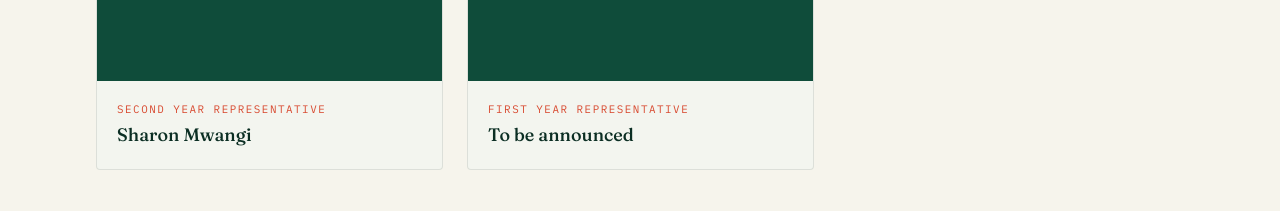
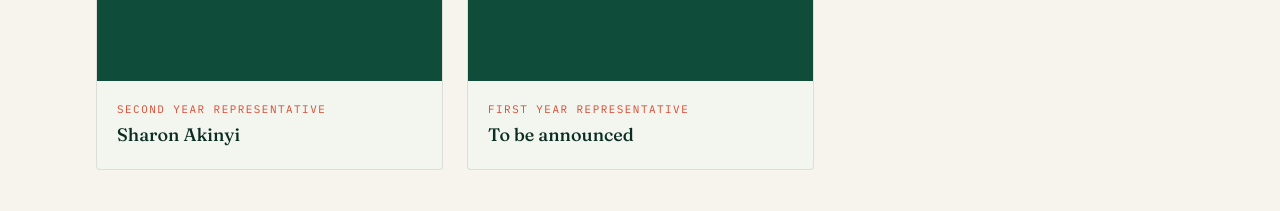
Before and after one commit to Machajose/MLS-Website, a React (Vite) app: page / in a window 1280 px wide. Shown: the part 7740-7951 px from the top of the page. Built offline with nearby package versions, Linux system fonts and the light colour scheme; no server answers.

Commit message:
Name error fixed

```diff
--- a/src/components/Committee.jsx
+++ b/src/components/Committee.jsx
@@ -23,7 +23,7 @@ const MEMBERS = [
   { role: "Sargent-At-Arm", name: "Joseph Macharia", initials: "SA", photo: sargentAtArm },
   { role: "Public Relations Officer", name: "Julius Kimani", initials: "PR", photo: publicRelationsOfficer },
   { role: "Third Year Representative", name: "Anna Keddy", initials: "REP", photo: thirdYearRepresentative },
-  { role: "Second Year Representative", name: "Sharon Mwangi", initials: "REP", photo: null },
+  { role: "Second Year Representative", name: "Sharon Akinyi", initials: "REP", photo: null },
   { role: "First Year Representative", name: "To be announced", initials: "REP", photo: null },
 ];
 
```
